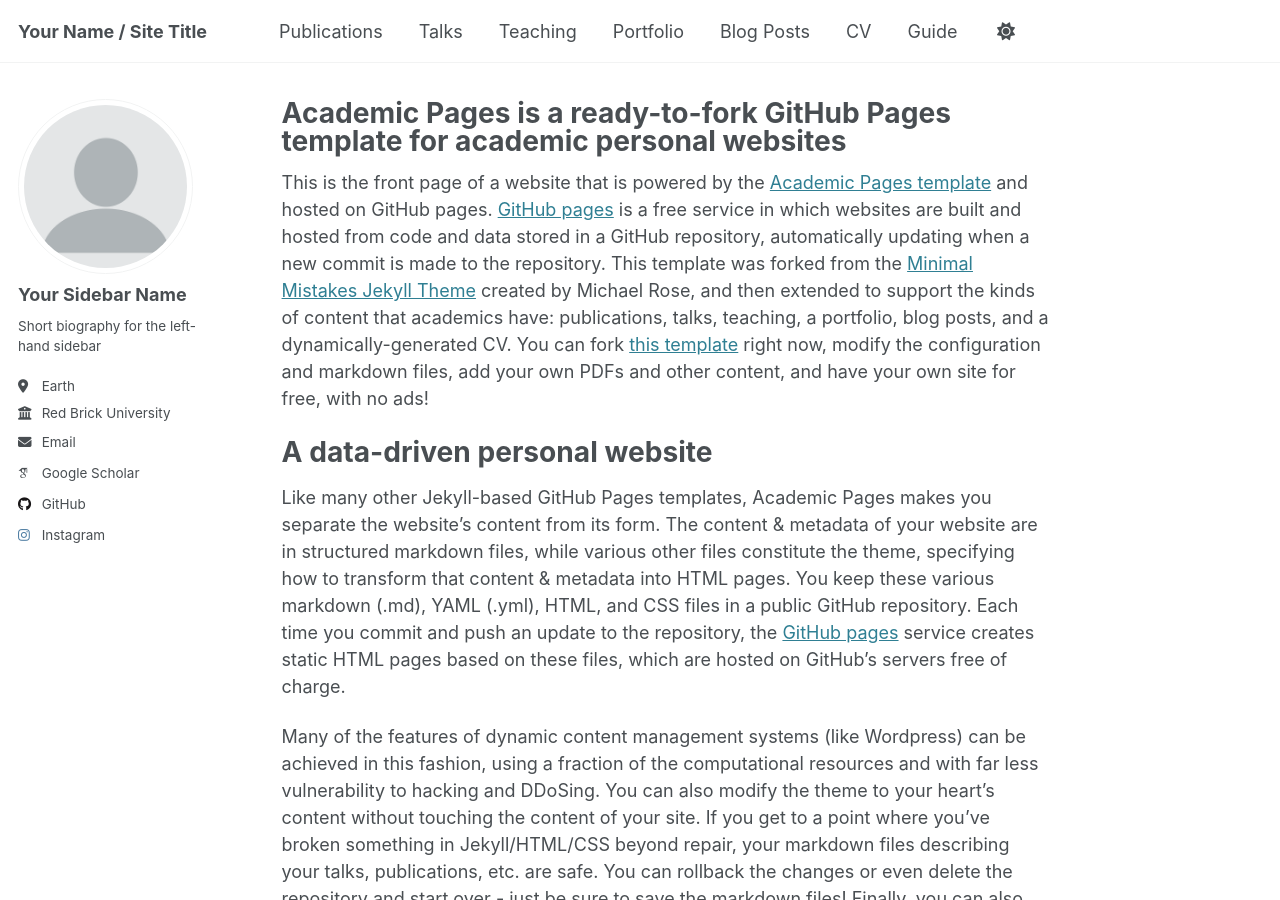
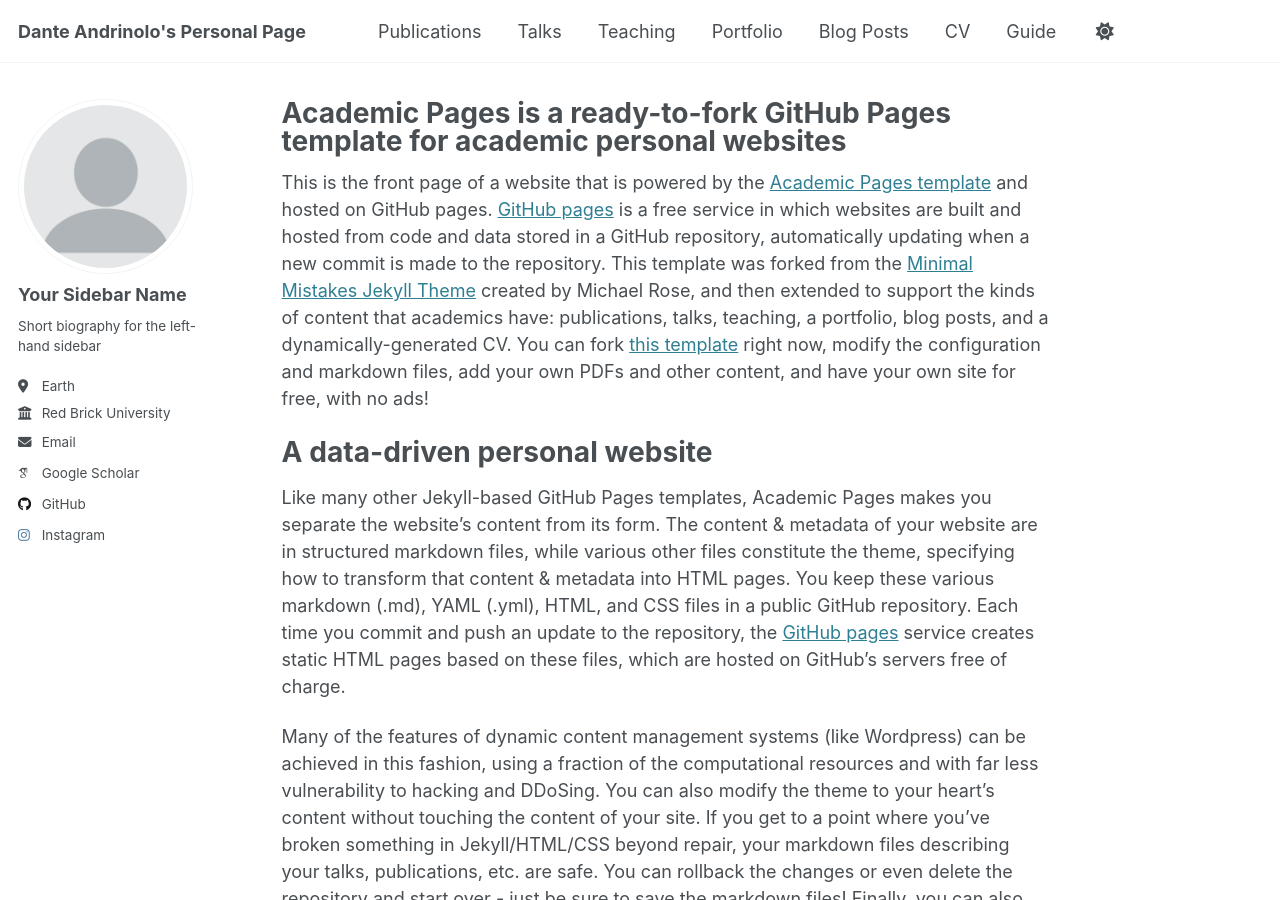
Before and after one commit to danteandrinolo/danteandrinolo.github.io, a Jekyll site: the page built from _pages/about.md, in a window 1280 px wide and 900 px high. Built offline with Jekyll 4.4.1, drawn with Linux system fonts in a browser that asks for light colours; some web fonts are replaced.

Commit message:
Update _config.yml

```diff
--- a/_config.yml
+++ b/_config.yml
@@ -9,7 +9,7 @@
 # Basic Site Settings
 locale                   : "en-US"
 site_theme               : "default"
-title                    : "Your Name / Site Title"
+title                    : "Dante Andrinolo's Personal Page"
 title_separator          : "-"
 name                     : &name "Dante Andrinolo"
 description              : &description "This is the personal page of Dante Andrinolo!"
```
